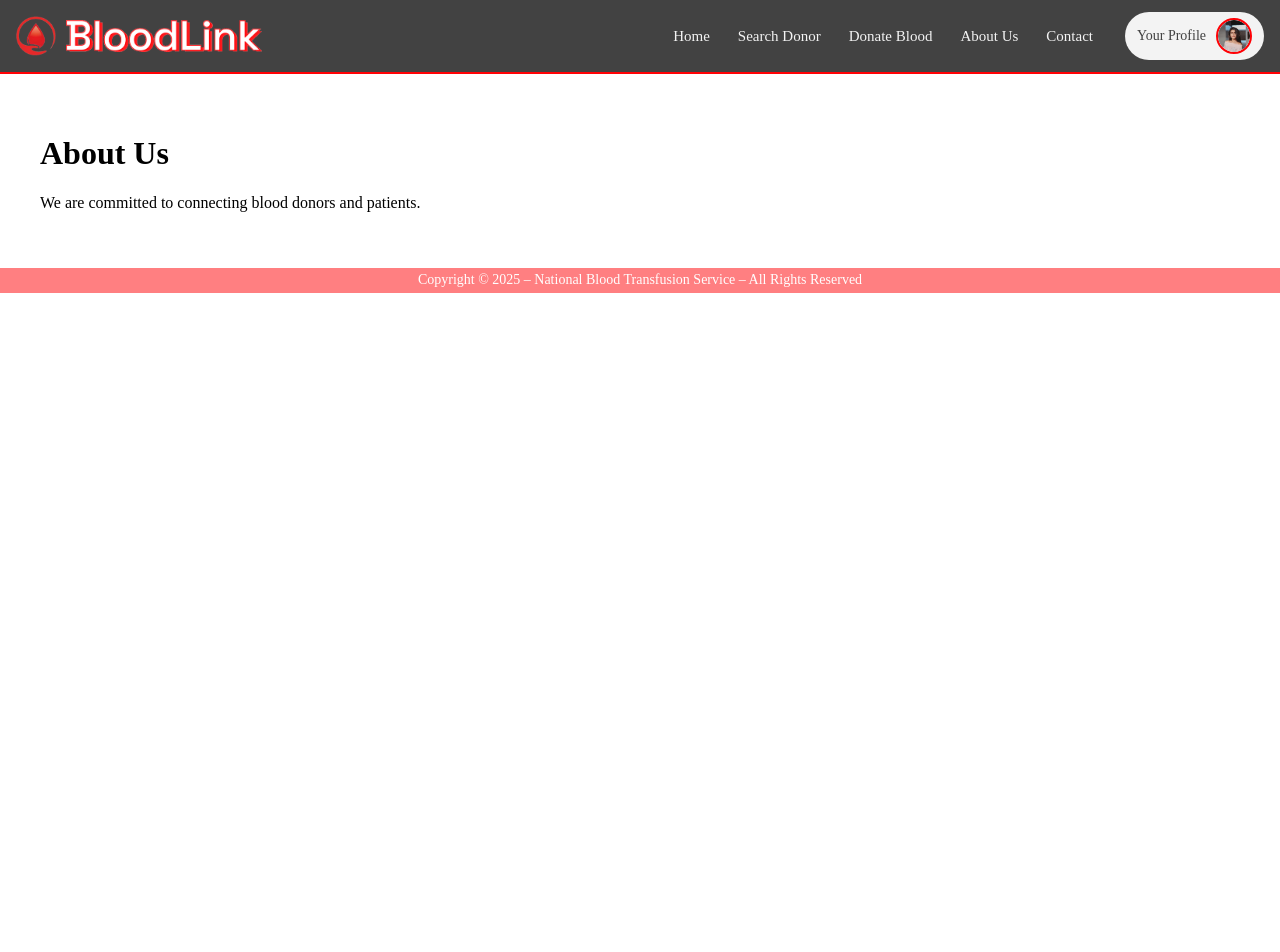
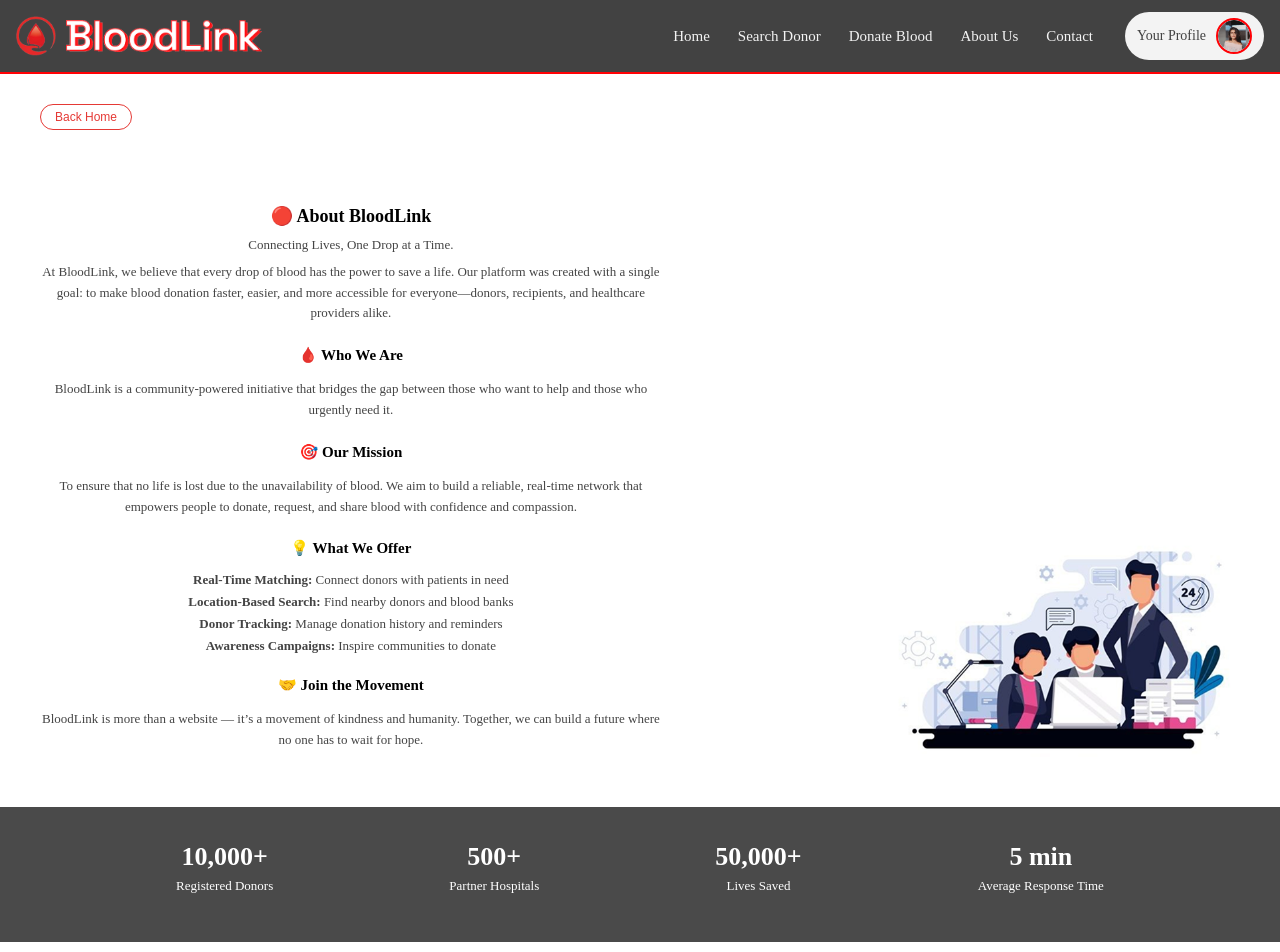
Before and after one commit to Achira-menath/blood-donation-management-system, a React (Create React App) app: page /blood-donation-management-system/about in a window 1280 px wide. Shown: the top 952 px of the page. Before the commit the page ends 800 px from the top, so only its background shows below. Built offline with nearby package versions, Linux system fonts and the light colour scheme.

Commit message:
create About us page

```diff
--- /dev/null
+++ b/src/Pages/Feedback/Aboutus.css
@@ -0,0 +1,103 @@
+.about-container {
+  background-color: #ffffff;
+  padding: 30px 0;
+  min-height: 100vh;
+}
+
+/* Back Button */
+.back-btn {
+  margin: 0 0 20px 40px;
+  border: 1px solid #e53935;
+  background: transparent;
+  color: #e53935;
+  padding: 5px 14px;
+  border-radius: 18px;
+  font-size: 12px;
+  cursor: pointer;
+}
+
+/* Main Content Wrapper */
+.about-content {
+  max-width: 1200px;
+  margin: 0 auto;
+  display: flex;
+  gap: 60px;
+  padding: 40px 20px 20px;
+}
+
+/* Text Section */
+.about-text {
+  flex: 1.2;
+  text-align: center;
+}
+
+.about-text h2 {
+  color: #000;
+  font-size: 18px;
+  margin-bottom: 8px;
+}
+
+.about-text h3 {
+  font-size: 15px;
+  margin-top: 22px;
+  color: #000;
+}
+
+.about-text p {
+  font-size: 13px;
+  color: #444;
+  line-height: 1.6;
+  margin: 6px 0;
+}
+
+/* Bullet Points */
+.about-text ul {
+  margin: 12px auto;
+  padding: 0;
+  list-style: none;
+  max-width: 520px;
+}
+
+.about-text li {
+  font-size: 13px;
+  color: #444;
+  margin-bottom: 6px;
+}
+
+/* Image Section */
+.about-image {
+  flex: 1;
+  display: flex;
+  justify-content: flex-end;
+  align-items: flex-end;
+}
+
+.about-image img {
+  max-width: 360px;
+  height: auto;
+}
+
+/* Stats Section */
+.about-stats {
+  background-color: #4a4a4a;
+  color: #ffffff;
+  display: flex;
+  justify-content: space-evenly;
+  padding: 35px 0;
+  margin-top: 30px;
+}
+
+.about-stats div {
+  text-align: center;
+}
+
+.about-stats h2 {
+  font-size: 26px;
+  margin: 0;
+  font-weight: bold;
+}
+
+.about-stats p {
+  font-size: 13px;
+  margin-top: 6px;
+}
--- a/src/Pages/Feedback/Aboutus.jsx
+++ b/src/Pages/Feedback/Aboutus.jsx
@@ -1,15 +1,87 @@
 import React from "react";
 import HeaderMain from "../../components/HeaderMain";
 import Footer from "../../components/Footer";
+import "./Aboutus.css";
+import aboutImg from "../../assets/Aboutus.png";
 
 export default function AboutUs() {
   return (
     <>
       <HeaderMain />
-      <div style={{ padding: "40px" }}>
-        <h1>About Us</h1>
-        <p>We are committed to connecting blood donors and patients.</p>
+      <div className="about-container">
+
+      <button className="back-btn">Back Home</button>
+
+      <div className="about-content">
+
+        {/* Left Content */}
+        <div className="about-text">
+          <h2>🔴 About BloodLink</h2>
+          <p>
+            Connecting Lives, One Drop at a Time.
+          </p>
+          <p>
+            At BloodLink, we believe that every drop of blood has the power to save a life.
+            Our platform was created with a single goal: to make blood donation faster,
+            easier, and more accessible for everyone—donors, recipients, and healthcare providers alike.
+          </p>
+
+          <h3>🩸 Who We Are</h3>
+          <p>
+            BloodLink is a community-powered initiative that bridges the gap between
+            those who want to help and those who urgently need it.
+          </p>
+
+          <h3>🎯 Our Mission</h3>
+          <p>
+            To ensure that no life is lost due to the unavailability of blood.
+            We aim to build a reliable, real-time network that empowers people
+            to donate, request, and share blood with confidence and compassion.
+          </p>
+
+          <h3>💡 What We Offer</h3>
+          <ul>
+            <li><strong>Real-Time Matching:</strong> Connect donors with patients in need</li>
+            <li><strong>Location-Based Search:</strong> Find nearby donors and blood banks</li>
+            <li><strong>Donor Tracking:</strong> Manage donation history and reminders</li>
+            <li><strong>Awareness Campaigns:</strong> Inspire communities to donate</li>
+          </ul>
+
+          <h3>🤝 Join the Movement</h3>
+          <p>
+            BloodLink is more than a website — it’s a movement of kindness and humanity.
+            Together, we can build a future where no one has to wait for hope.
+          </p>
+        </div>
+
+        {/* Right Image */}
+        <div className="about-image">
+          <img src={aboutImg} alt="About BloodLink" />
+        </div>
+
       </div>
+
+      {/* Stats Section */}
+      <div className="about-stats">
+        <div>
+          <h2>10,000+</h2>
+          <p>Registered Donors</p>
+        </div>
+        <div>
+          <h2>500+</h2>
+          <p>Partner Hospitals</p>
+        </div>
+        <div>
+          <h2>50,000+</h2>
+          <p>Lives Saved</p>
+        </div>
+        <div>
+          <h2>5 min</h2>
+          <p>Average Response Time</p>
+        </div>
+      </div>
+
+    </div>
       <Footer bgColor="#FF0105" opacity={0.5} />
     </>
   );
```
Also changed, not shown: src/assets/Aboutus.png (added).
